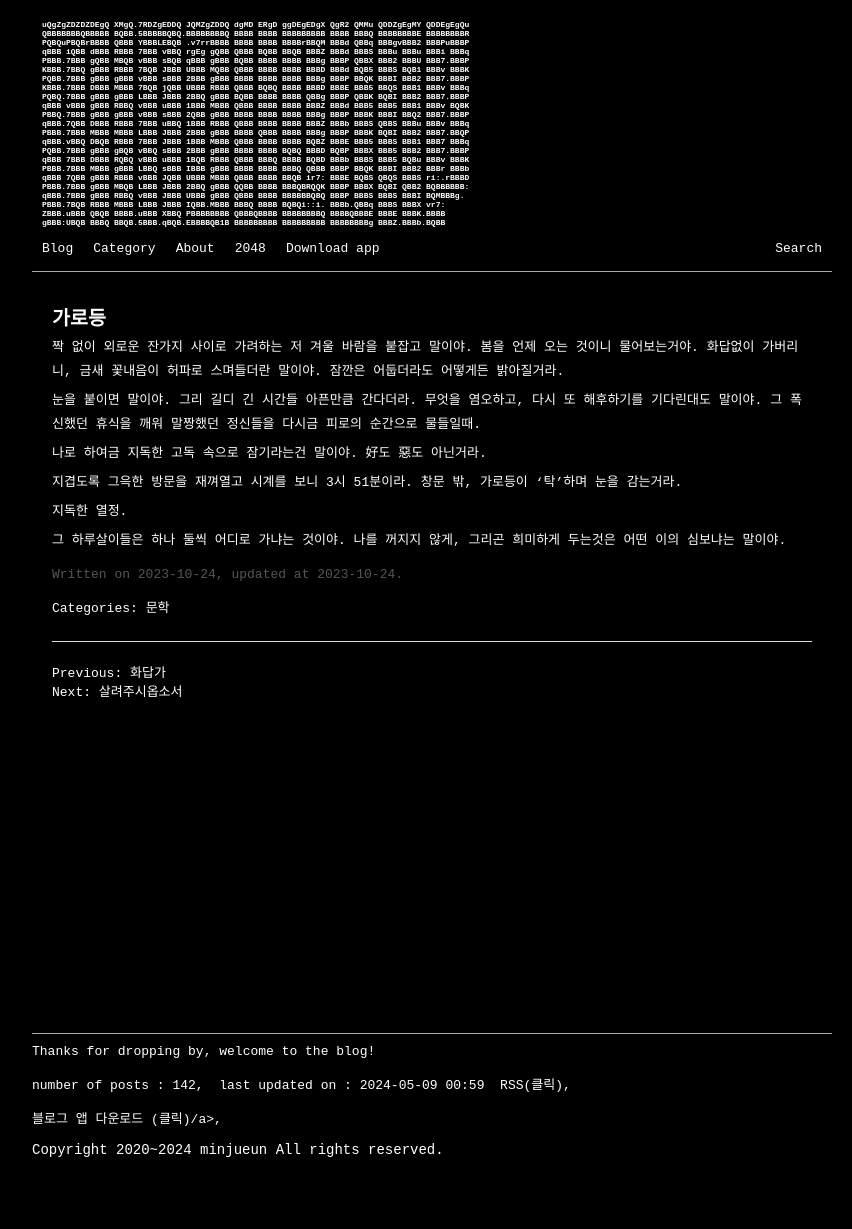
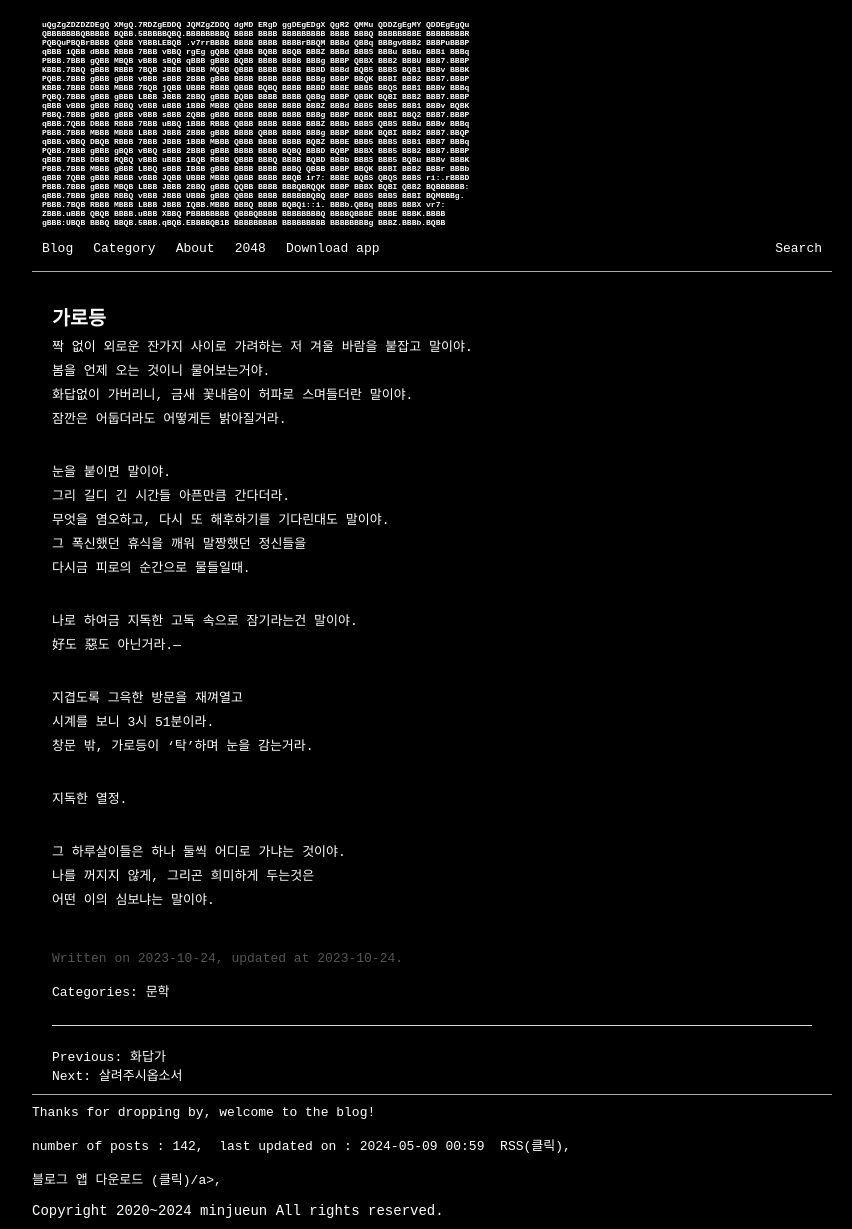
Before and after one commit to whoisrealminjueun/whoisrealminjueun.github.io, a Jekyll site: the page built from _posts/2023-10-24-가로등.md, in a window 1280 px wide. Shown: the whole page, without its empty margins (208-1060 px from the left). Built offline with Jekyll 4.4.1, drawn with Linux system fonts in a browser that asks for light colours; before the commit the page ends 1168 px from its top, so only the background shows below that.

Commit message:
Update 2023-10-24-가로등.md

```diff
--- a/_posts/2023-10-24-가로등.md
+++ b/_posts/2023-10-24-가로등.md
@@ -6,26 +6,26 @@
 categories: [문학]
 ---
 
-짝 없이 외로운 잔가지 사이로 가려하는 저 겨울 바람을 붙잡고 말이야.
-봄을 언제 오는 것이니 물어보는거야.
-화답없이 가버리니, 금새 꽃내음이 허파로 스며들더란 말이야.
-잠깐은 어둡더라도 어떻게든 밝아질거라.
+짝 없이 외로운 잔가지 사이로 가려하는 저 겨울 바람을 붙잡고 말이야.<br>
+봄을 언제 오는 것이니 물어보는거야.<br>
+화답없이 가버리니, 금새 꽃내음이 허파로 스며들더란 말이야.<br>
+잠깐은 어둡더라도 어떻게든 밝아질거라.<br><br>
 
-눈을 붙이면 말이야.
-그리 길디 긴 시간들 아픈만큼 간다더라.
-무엇을 염오하고, 다시 또 해후하기를 기다린대도 말이야.
-그 폭신했던 휴식을 깨워 말짱했던 정신들을
-다시금 피로의 순간으로 물들일때.
+눈을 붙이면 말이야.<br>
+그리 길디 긴 시간들 아픈만큼 간다더라.<br>
+무엇을 염오하고, 다시 또 해후하기를 기다린대도 말이야.<br>
+그 폭신했던 휴식을 깨워 말짱했던 정신들을<br>
+다시금 피로의 순간으로 물들일때.<br><br>
 
-나로 하여금 지독한 고독 속으로 잠기라는건 말이야.
-好도 惡도 아닌거라.
+나로 하여금 지독한 고독 속으로 잠기라는건 말이야.<br>
+好도 惡도 아닌거라.---<br><br>
 
-지겹도록 그윽한 방문을 재껴열고
-시계를 보니 3시 51분이라.
-창문 밖, 가로등이 '탁'하며 눈을 감는거라.
+지겹도록 그윽한 방문을 재껴열고<br>
+시계를 보니 3시 51분이라.<br>
+창문 밖, 가로등이 '탁'하며 눈을 감는거라.<br><br>
 
-지독한 열정.
+지독한 열정.<br><br>
 
-그 하루살이들은 하나 둘씩 어디로 가냐는 것이야.
-나를 꺼지지 않게, 그리곤 희미하게 두는것은
-어떤 이의 심보냐는 말이야.
+그 하루살이들은 하나 둘씩 어디로 가냐는 것이야.<br>
+나를 꺼지지 않게, 그리곤 희미하게 두는것은<br>
+어떤 이의 심보냐는 말이야.<br><br>
```
